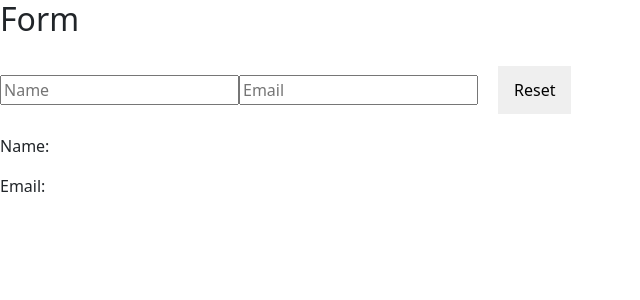
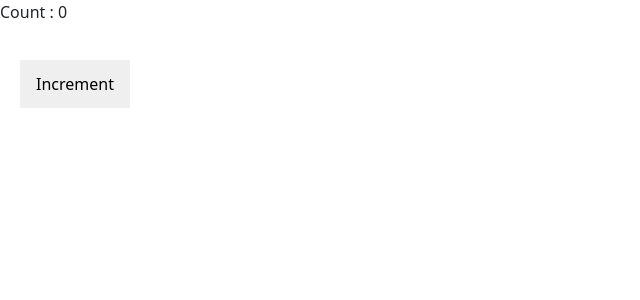
Before and after one commit to nareshnist/react-concepts, a React (Vite) app: page / in a window 1280 px wide. Shown: the top 300 px of the page, without its empty margins (0-640 px from the left). Built offline with nearby package versions, Linux system fonts and the light colour scheme.

Commit message:
added use call back hook

```diff
--- /dev/null
+++ b/src/hooks/useCallBack/useCallBackChild.jsx
@@ -0,0 +1,8 @@
+export function UseCallBackChild({onClick}) {
+    console.log('ChildComponent re-rendered');
+    return (
+        <div>
+               <button onClick={onClick}>Increment</button>
+        </div>
+    )
+}
--- /dev/null
+++ b/src/hooks/useCallBack/useCallBackParent.jsx
@@ -0,0 +1,24 @@
+
+
+import { useCallback, useState } from "react";
+
+import {UseCallBackChild} from './useCallBackChild';
+
+export  function UseCallBackParent() {
+
+    const [count, setCount] = useState(0);
+
+    // Function defined inside the component
+
+    const handleClick = useCallback(() => {
+        setCount(count => count + 1);
+    },[count])
+
+
+    return (
+        <div>
+                <p>Count : {count}</p>
+                <UseCallBackChild onClick={handleClick}></UseCallBackChild>
+        </div>
+    )
+}
--- a/src/main.jsx
+++ b/src/main.jsx
@@ -38,7 +38,10 @@ import { UseEffectHook } from './hooks/use-effect';
 import {UseMemo} from './hooks/use-memo';
 import {UseRefHook} from './hooks/use-ref';
 // import { UseContextHook} from './hooks/use-context';
-import {UseReducerHook} from './hooks/use-reducer';
+// import {UseReducerHook} from './hooks/use-reducer';
+import {UseCallBackParent} from './hooks/useCallBack/useCallBackParent';
+
+
 // import {CustomeHook} from './hooks/custom-hook';
 // import {TestCustomeHook} from './hooks/custom-hook-exaple';
 
@@ -91,7 +94,8 @@ root.render(
         // <UseMemo></UseMemo>
         // <UseRefHook></UseRefHook>
         // <UseContextHook></UseContextHook>
-            <UseReducerHook></UseReducerHook>
+        // <UseReducerHook></UseReducerHook>
+        <UseCallBackParent></UseCallBackParent>
 
         // <CustomeHook></CustomeHook>
         // <TestCustomeHook></TestCustomeHook>
```
Also changed, not shown: src/hooks/useCallBack/use-call-back.txt (added).
